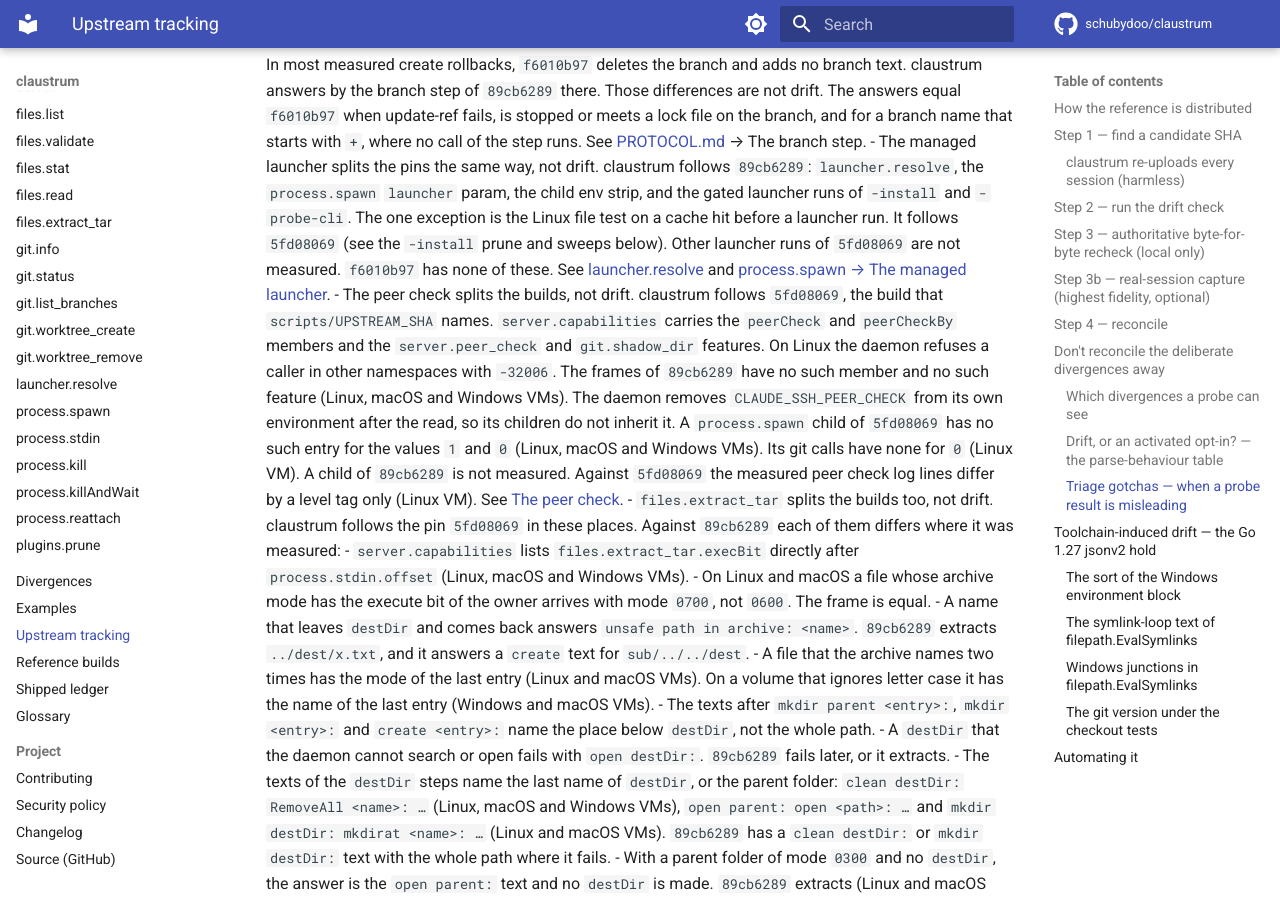
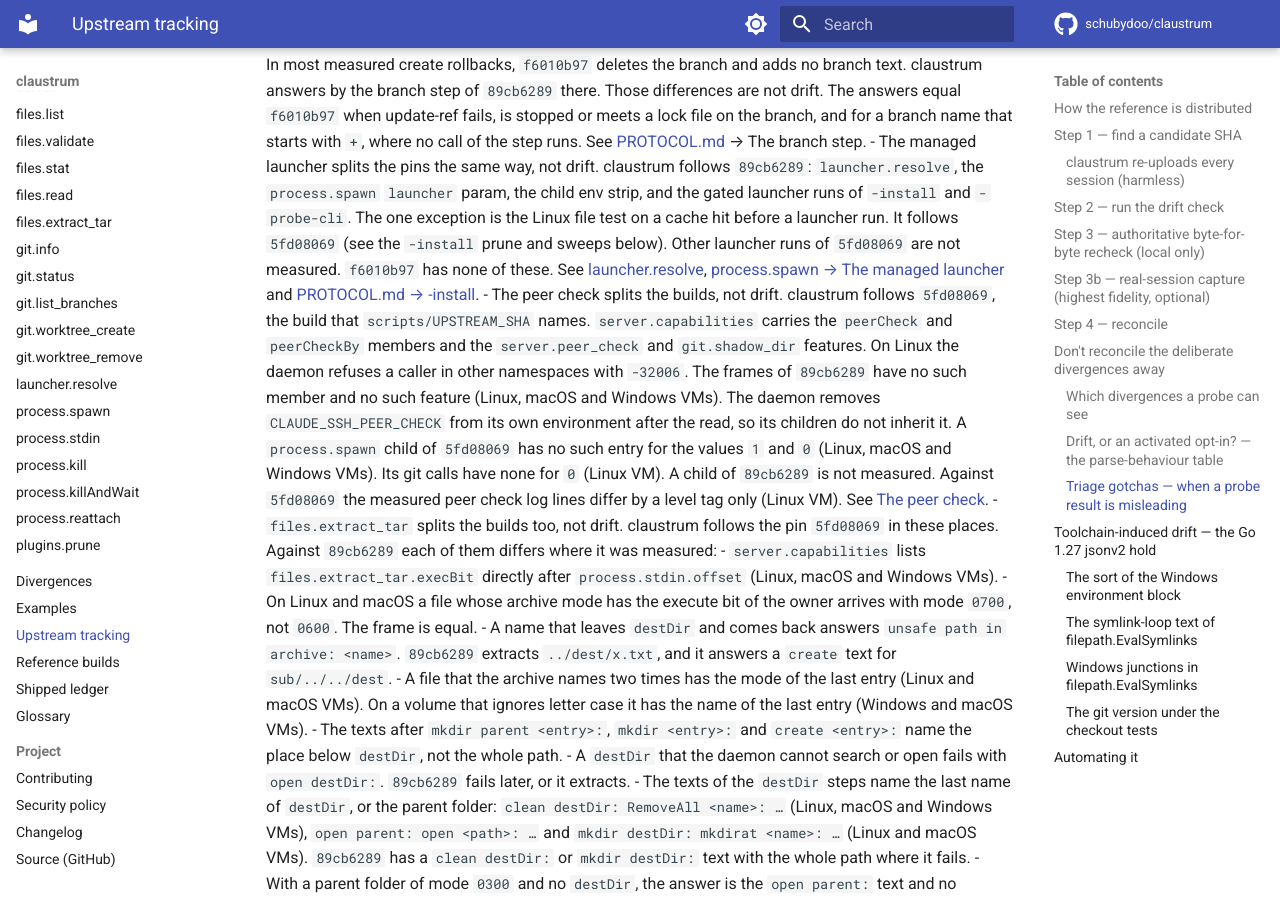
Before and after one commit to schubydoo/claustrum, an MkDocs documentation site: the page built from docs/UPSTREAM-TRACKING.md, in a window 1280 px wide and 900 px high, scrolled down 8102 px. Built offline with MkDocs 1.6.1 and Material for MkDocs 9.7.7, drawn with Linux system fonts in a browser that asks for light colours; comment, search, counter and statistics services are not loaded.

Commit message:
docs: name 5fd08069 on the cache-hit test and link -install from the launcher triage item
Co-Authored-By: Claude Opus 5.5 <noreply@anthropic.com>

```diff
--- a/docs/UPSTREAM-TRACKING.md
+++ b/docs/UPSTREAM-TRACKING.md
@@ -341,7 +341,7 @@ traps that matter for telling drift from expected:
   env strip, and the gated launcher runs of `-install` and `-probe-cli`. The one
   exception is the Linux file test on a cache hit before a launcher run. It
   follows `5fd08069` (see the `-install` prune and sweeps below). Other launcher
-  runs of `5fd08069` are not measured. `f6010b97` has none of these. See [launcher.resolve](protocol/launcher-resolve.md) and [process.spawn → The managed launcher](protocol/process-spawn.md#the-managed-launcher).
+  runs of `5fd08069` are not measured. `f6010b97` has none of these. See [launcher.resolve](protocol/launcher-resolve.md), [process.spawn → The managed launcher](protocol/process-spawn.md#the-managed-launcher) and [PROTOCOL.md → -install](PROTOCOL.md#-install-ensure-the-agent-cli).
 - The peer check splits the builds, not drift. claustrum follows `5fd08069`, the
   build that `scripts/UPSTREAM_SHA` names. `server.capabilities`
   carries the `peerCheck` and `peerCheckBy` members and the `server.peer_check`
```
Also changed, not shown: docs/PROTOCOL.md (+1 -1 lines).
